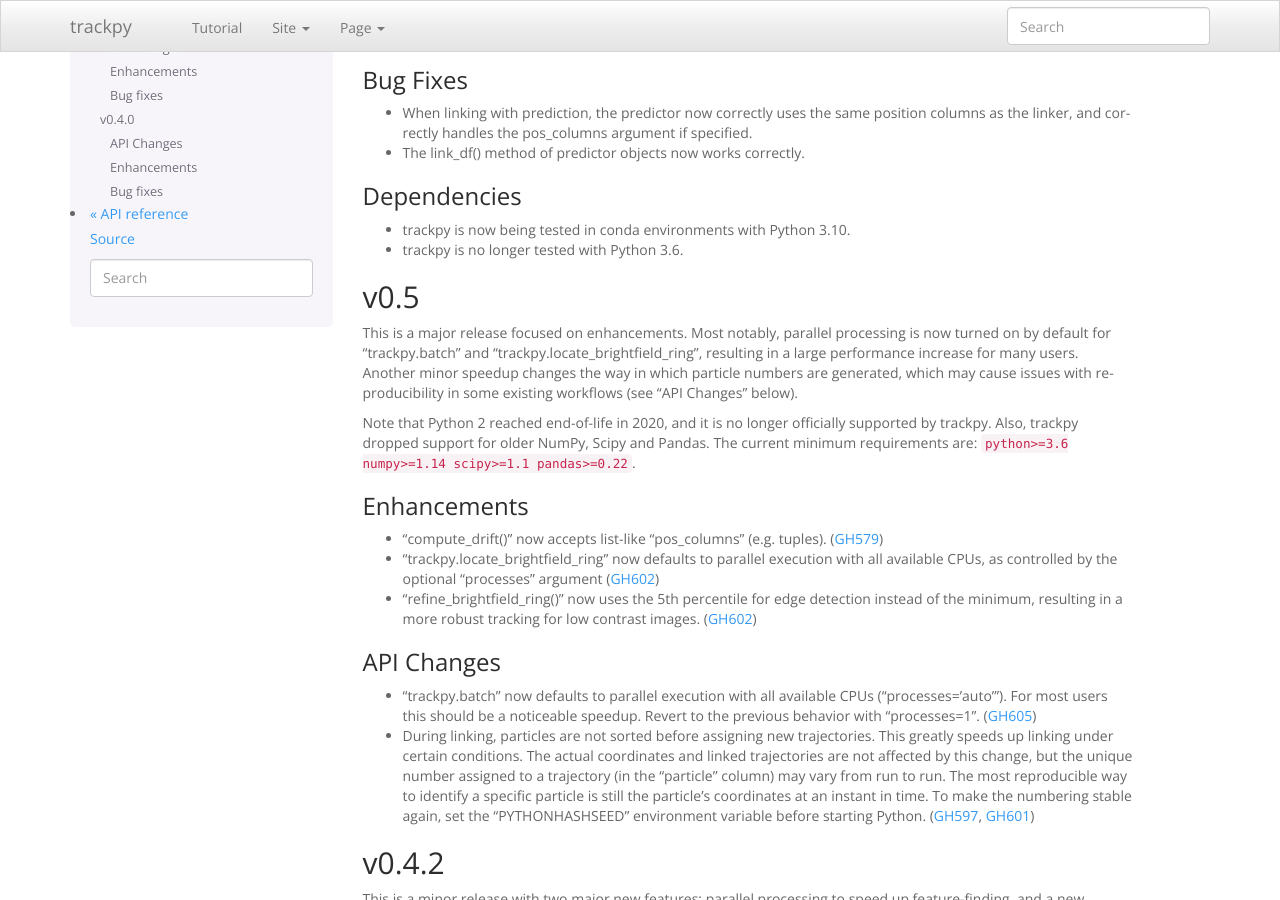
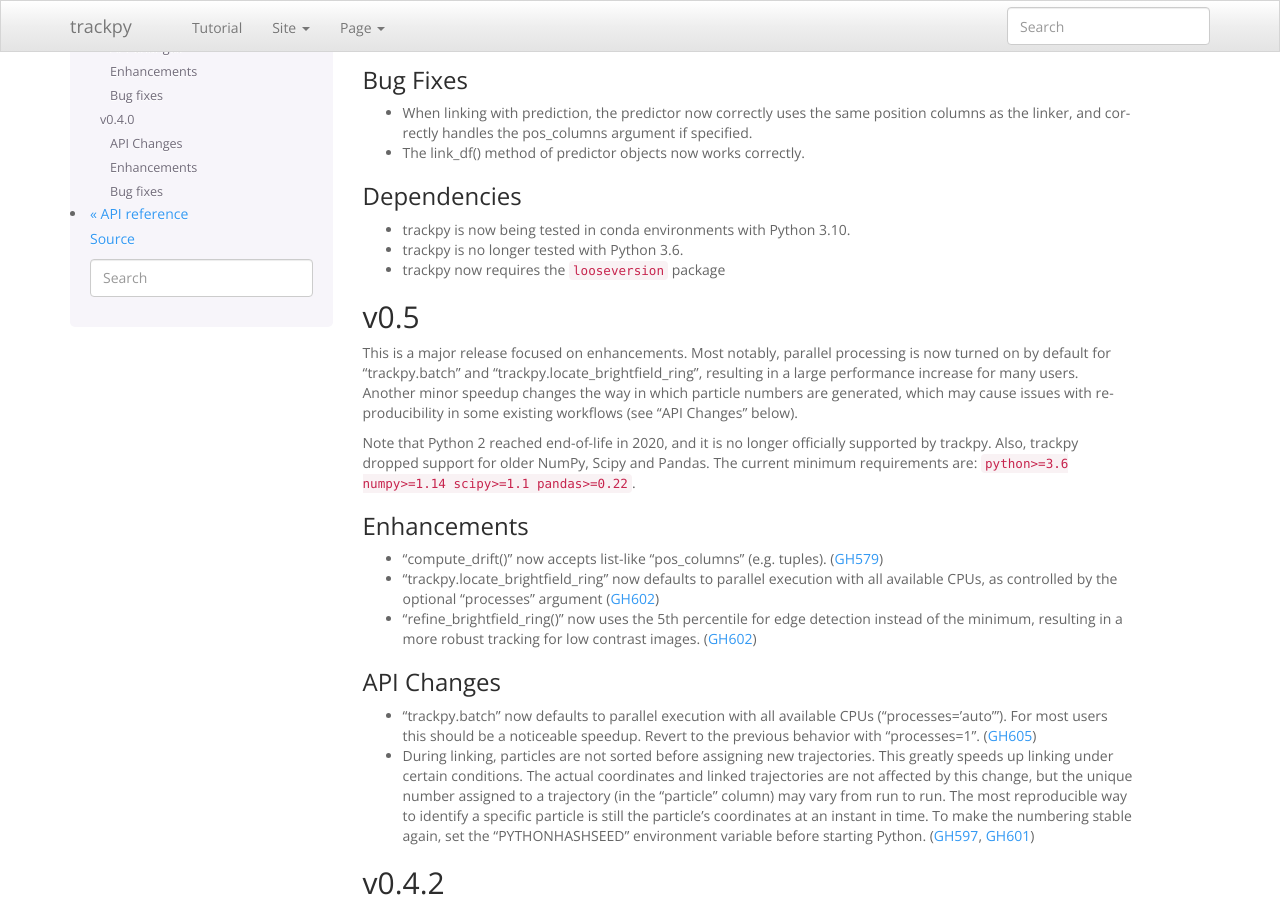
Before and after one commit to soft-matter/trackpy, a Sphinx documentation site: the page built from doc/whatsnew.rst, in a window 1280 px wide and 900 px high, scrolled down 382 px. Built offline with Sphinx 7.4.7, drawn with Linux system fonts in a browser that asks for light colours; pages that are not in the unit, such as notebooks, are missing from menus; the version number could not be read and is left out.

Commit message:
DOC: Add looseversion dependency to release notes

```diff
--- a/doc/releases/v0.6.txt
+++ b/doc/releases/v0.6.txt
@@ -29,3 +29,4 @@
 
 - trackpy is now being tested in conda environments with Python 3.10.
 - trackpy is no longer tested with Python 3.6.
+- trackpy now requires the ``looseversion`` package
```
